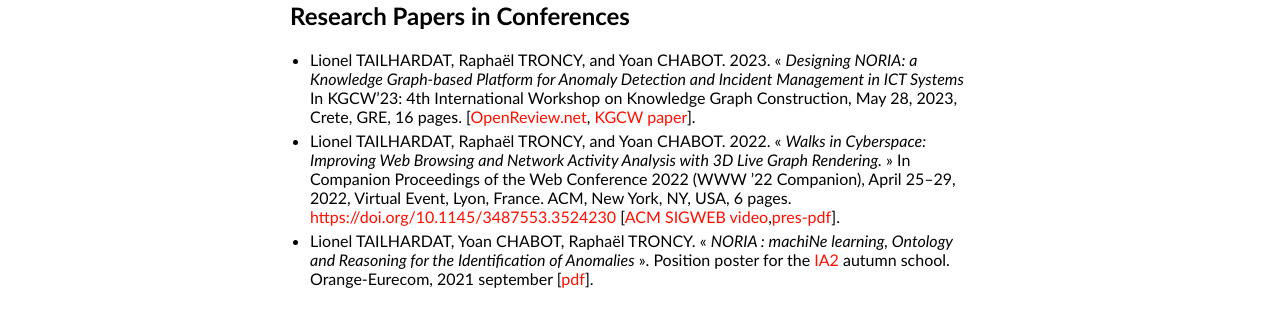
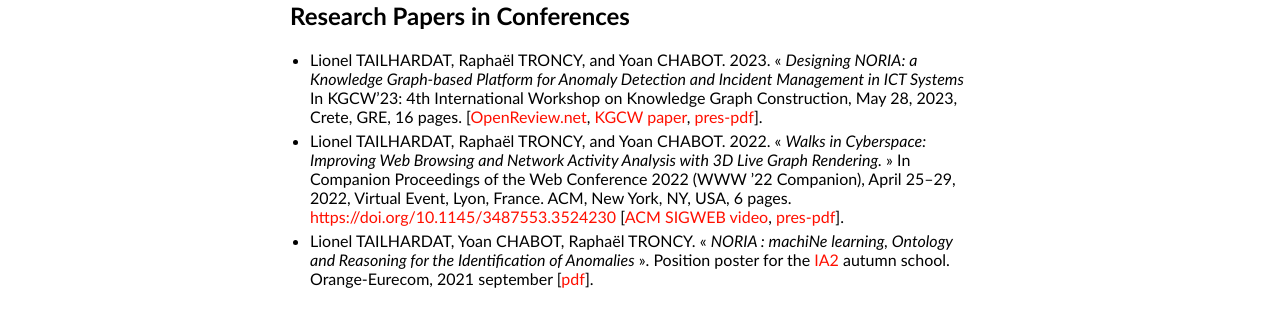
Before and after one commit to GenEars/GenEars.github.io, a Jekyll site: the page built from publications.md, in a window 1280 px wide. Shown: the part 179-491 px from the top of the page. Built offline with Jekyll 4.4.1, drawn with Linux system fonts in a browser that asks for light colours.

Commit message:
Added KGCW-2023 presentation.
Signed-off-by: Lionel TAILHARDAT <lionel.tailhardat@orange.fr>

```diff
--- a/publications.md
+++ b/publications.md
@@ -11,12 +11,12 @@ ORCID [0000-0001-5887-899X](https://orcid.org/0000-0001-5887-899X) - [Google Sch
   « *Designing NORIA: a Knowledge Graph-based Platform for Anomaly Detection and Incident Management in ICT Systems*
   In KGCW'23: 4th International Workshop on Knowledge Graph Construction, May
   28, 2023, Crete, GRE, 16 pages.
-  [[OpenReview.net](https://openreview.net/forum?id=XxYQghsHi-g), [KGCW paper](https://kg-construct.github.io/workshop/2023/resources/paper3.pdf)].
+  [[OpenReview.net](https://openreview.net/forum?id=XxYQghsHi-g), [KGCW paper](https://kg-construct.github.io/workshop/2023/resources/paper3.pdf), [pres-pdf](pubs/KGCW-2023-noria-platform-pres.pdf)].
 * Lionel TAILHARDAT, Raphaël TRONCY, and Yoan CHABOT. 2022.
   « *Walks in Cyberspace: Improving Web Browsing and Network Activity Analysis with 3D Live Graph Rendering.* »
   In Companion Proceedings of the Web Conference 2022 (WWW ’22 Companion), April 25–29, 2022, Virtual Event, Lyon, France.
   ACM, New York, NY, USA, 6 pages.
-  [https://doi.org/10.1145/3487553.3524230](https://doi.org/10.1145/3487553.3524230) [[ACM SIGWEB video](https://www.youtube.com/watch?v=X9DxQZellTQ&t=2564s),[pres-pdf](pubs/TWC-2022-dynagraph-pres.pdf)].
+  [https://doi.org/10.1145/3487553.3524230](https://doi.org/10.1145/3487553.3524230) [[ACM SIGWEB video](https://www.youtube.com/watch?v=X9DxQZellTQ&t=2564s), [pres-pdf](pubs/TWC-2022-dynagraph-pres.pdf)].
 * Lionel TAILHARDAT, Yoan CHABOT, Raphaël TRONCY. « *NORIA : machiNe learning, Ontology and Reasoning for the Identification of Anomalies* ». Position poster for the [IA2](https://ia2.gdria.fr/) autumn school. Orange-Eurecom, 2021 september [[pdf](pubs/IA2-2021-NORIA-POSTER.pdf)].
 
 ## Research reports
```
Also changed, not shown: 1 other file.
